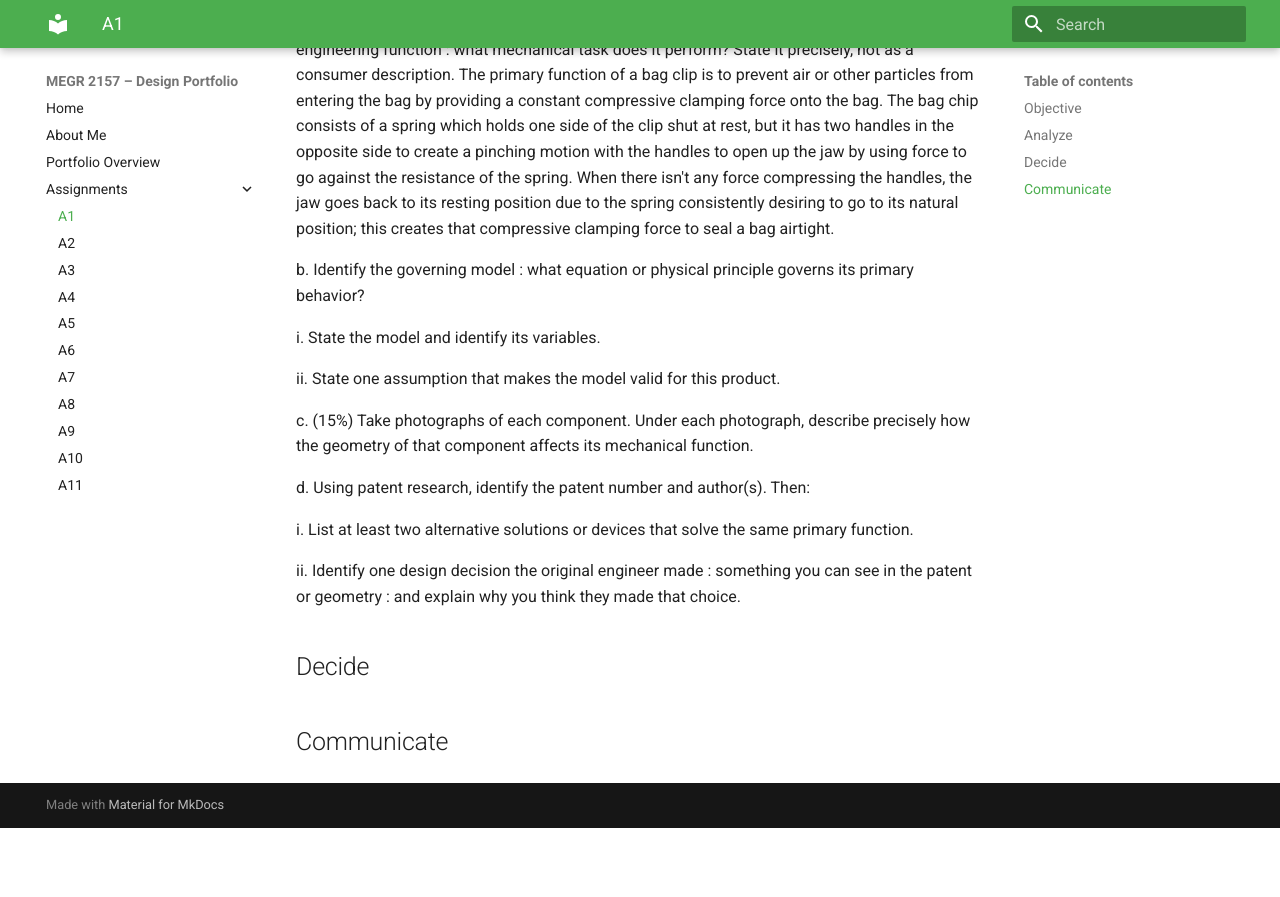
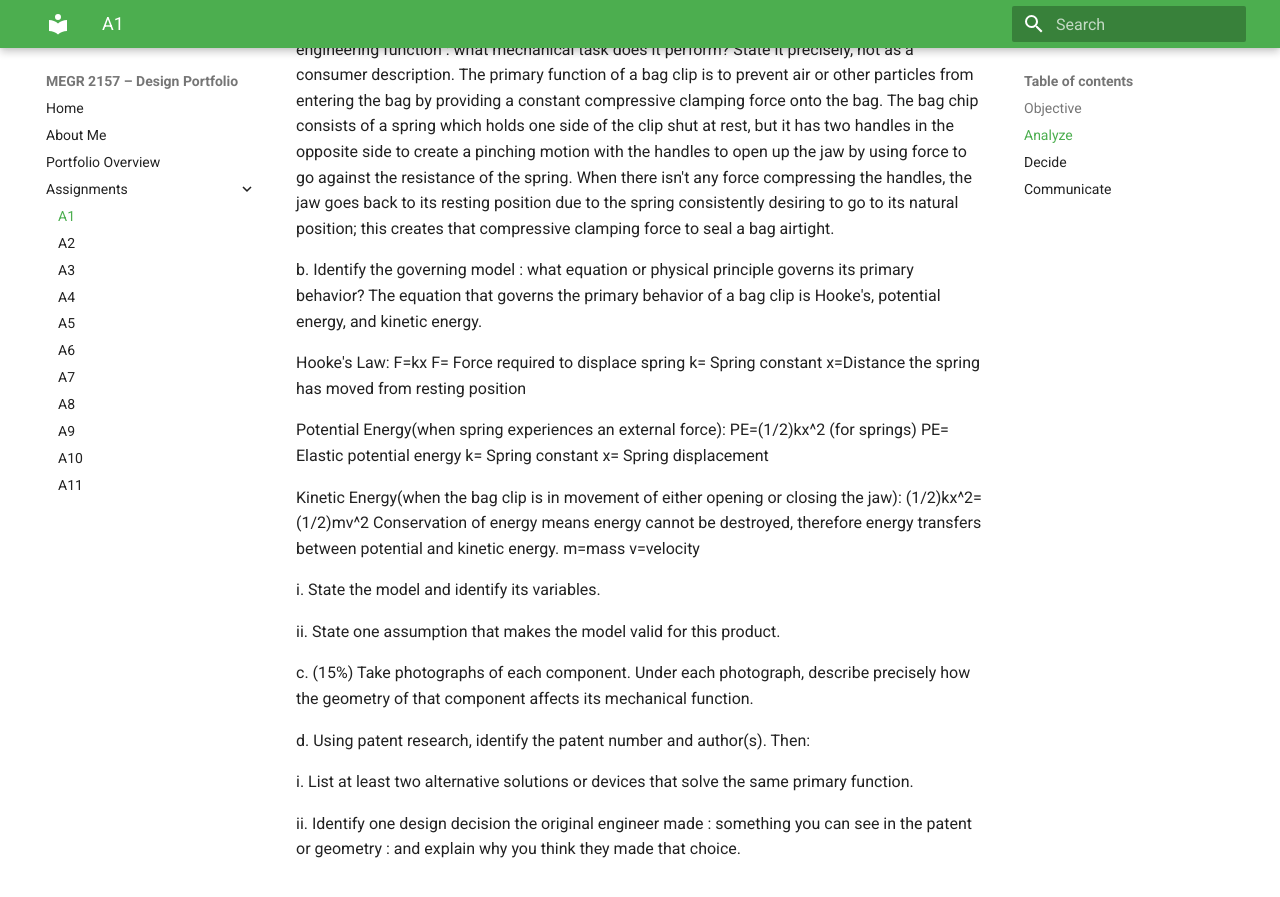
Before and after one commit to Jeffrey-Mendoza/megr2157-portfolio, an MkDocs documentation site: the page built from docs/assignments/A01/index.md, in a window 1280 px wide and 900 px high, scrolled down 2099 px. Shown: the top 897 px of the window. Built offline with MkDocs 1.6.1 and Material for MkDocs 9.7.7, drawn with Linux system fonts in a browser that asks for light colours; before the commit the page ends 2927 px from its top, so only the background shows below that.

Commit message:
Enhance bag clip function and governing model explanation
Expanded on the primary function and governing model of a bag clip, including Hooke's Law and energy equations. Added details on potential and kinetic energy.

```diff
--- a/docs/assignments/A01/index.md
+++ b/docs/assignments/A01/index.md
@@ -38,7 +38,22 @@ a.  (15%) What is the primary function of this product? State it as an engineeri
 The primary function of a bag clip is to prevent air or other particles from entering the bag by providing a constant compressive clamping force onto the bag. The bag chip consists of a spring which holds one side of the clip shut at rest, but it has two handles in the opposite side to create a pinching motion with the handles to open up the jaw by using force to go against the resistance of the spring. When there isn't any force compressing the handles, the jaw goes back to its resting position due to the spring consistently desiring to go to its natural position; this creates that compressive clamping force to seal a bag airtight.
 
 b.  Identify the governing model : what equation or physical principle governs its primary behavior?
+The equation that governs the primary behavior of a bag clip is Hooke's, potential energy, and kinetic energy.
 
+Hooke's Law: F=kx
+F= Force required to displace spring
+k= Spring constant
+x=Distance the spring has moved from resting position
+
+Potential Energy(when spring experiences an external force): PE=(1/2)kx^2 (for springs)
+PE= Elastic potential energy
+k= Spring constant
+x= Spring displacement
+
+Kinetic Energy(when the bag clip is in movement of either opening or closing the jaw): (1/2)kx^2=(1/2)mv^2
+Conservation of energy means energy cannot be destroyed, therefore energy transfers between potential and kinetic energy.
+m=mass
+v=velocity
 
 i.  State the model and identify its variables.
 
```
